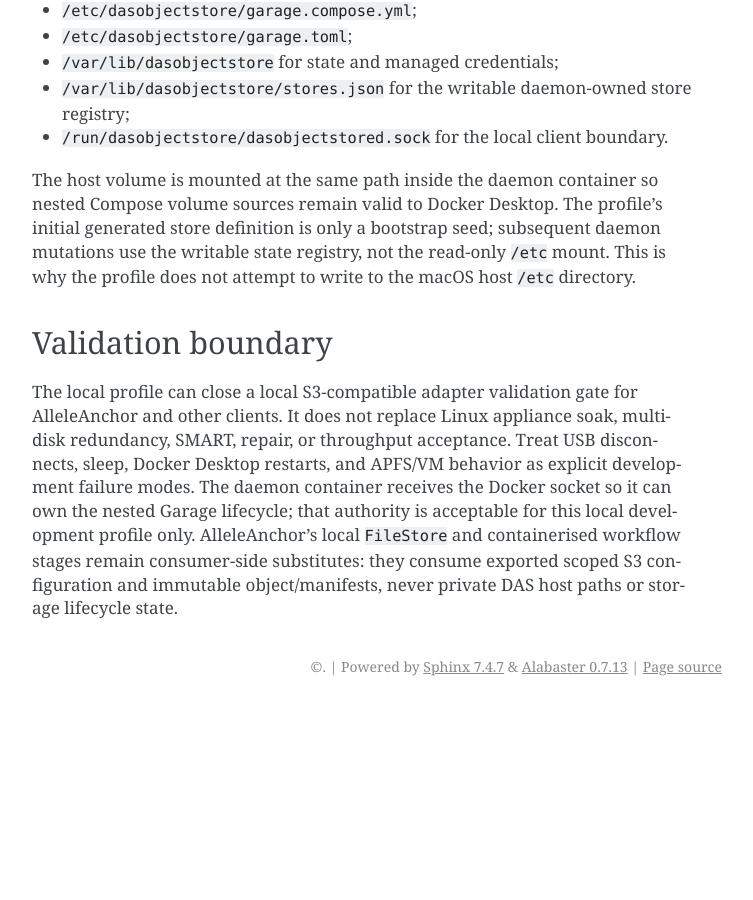
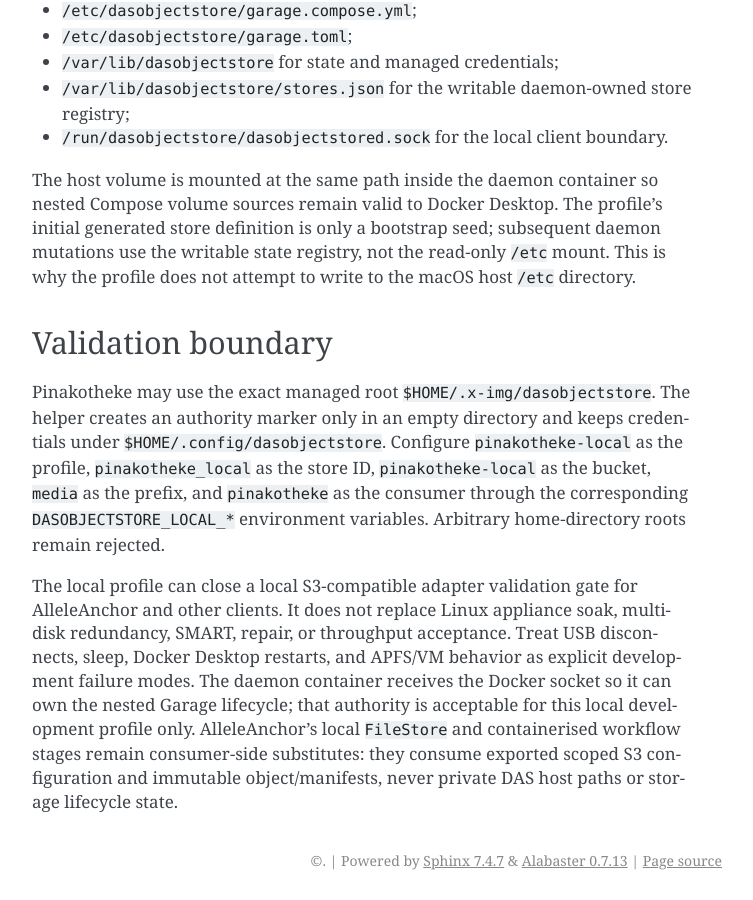
Before and after one commit to sagrudd/DASObjectStore, a Sphinx documentation site: the page built from docs/user/local-docker.rst, in a window 1280 px wide and 900 px high, scrolled down 1298 px. Shown: the whole window, without its empty margins (388-1141 px from the left). Built offline with Sphinx 7.4.7, drawn with Linux system fonts in a browser that asks for light colours; before the commit the page ends 2004 px from its top, so only the background shows below that.

Commit message:
Support managed Pinakotheke local profiles

```diff
--- a/Cargo.toml
+++ b/Cargo.toml
@@ -15,7 +15,7 @@
 resolver = "2"
 
 [workspace.package]
-version = "0.83.1"
+version = "0.84.0"
 edition = "2021"
 license = "MPL-2.0"
 repository = "https://github.com/sagrudd/DASObjectStore"
--- a/docs/user/local-docker.rst
+++ b/docs/user/local-docker.rst
@@ -73,6 +73,15 @@
 Validation boundary
 -------------------
 
+Pinakotheke may use the exact managed root
+``$HOME/.x-img/dasobjectstore``. The helper creates an authority marker only in
+an empty directory and keeps credentials under
+``$HOME/.config/dasobjectstore``. Configure ``pinakotheke-local`` as the
+profile, ``pinakotheke_local`` as the store ID, ``pinakotheke-local`` as the
+bucket, ``media`` as the prefix, and ``pinakotheke`` as the consumer through
+the corresponding ``DASOBJECTSTORE_LOCAL_*`` environment variables. Arbitrary
+home-directory roots remain rejected.
+
 The local profile can close a local S3-compatible adapter validation gate for
 AlleleAnchor and other clients. It does not replace Linux appliance soak,
 multi-disk redundancy, SMART, repair, or throughput acceptance. Treat USB
```
Also changed, not shown: CHANGELOG.md (+7 -0 lines), deploy/local-docker/README.md, 2 other files.
